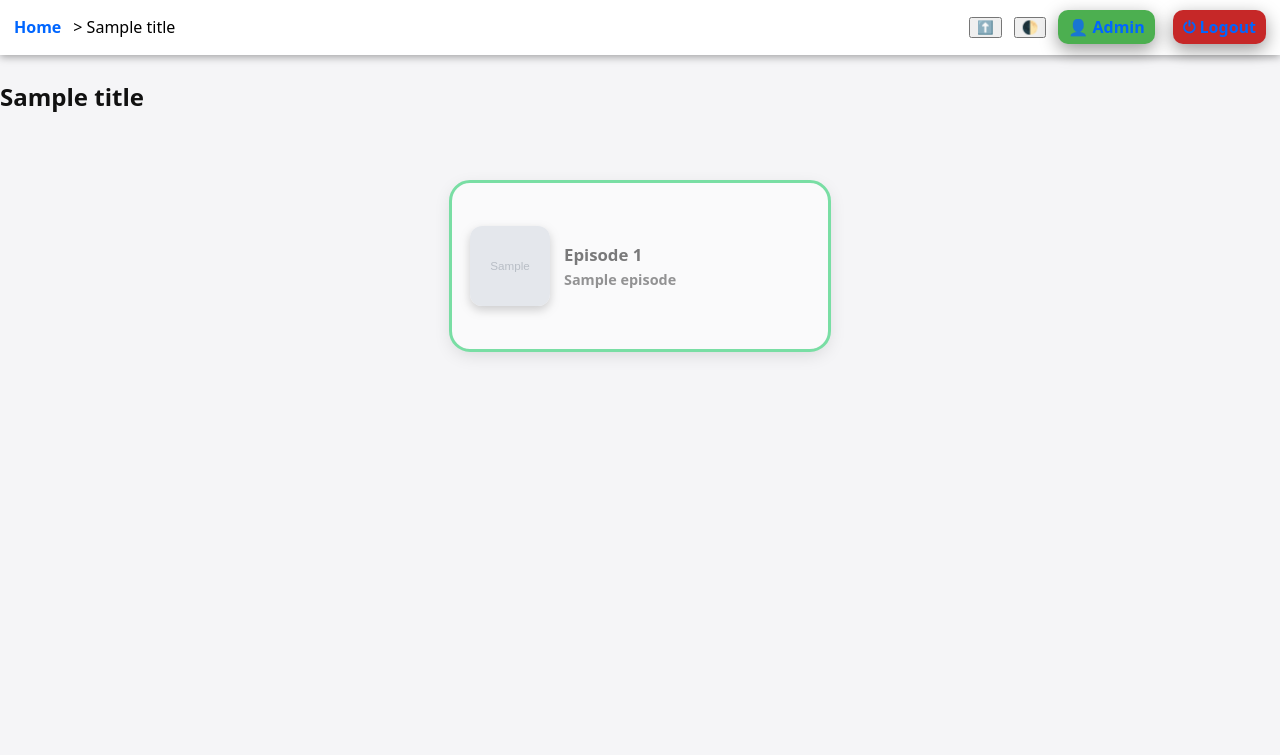
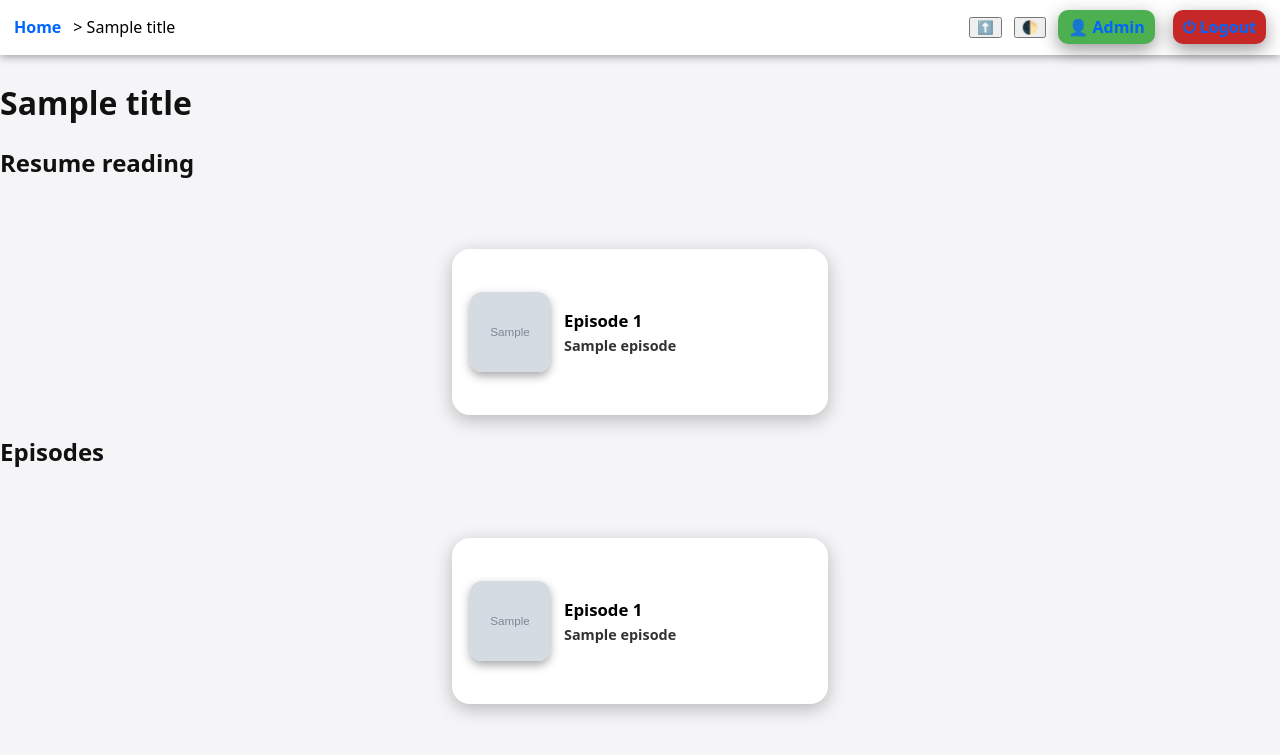
Before and after one commit to 70p4z/webtoon-reader, a Flask app: page /title/1 in a window 1280 px wide. Shown: the top 755 px of the page. Run offline with Flask 3, Linux system fonts and the light colour scheme; a user stored in the database is signed in; tables that the repository leaves empty hold one stand-in row (values such as "Sample post"); grey boxes marked "Sample" are stand-in pictures.

Commit message:
- better handle bookmark (a bookmark per user and per title, instead of per episode, to avoid trouble when rereading) - ad dthe resume card on top of the title list

```diff
--- a/app/app.py
+++ b/app/app.py
@@ -485,8 +485,14 @@ def home():
 def title_view(tid):
     title = Title.query.get_or_404(tid)
     episodes = Episode.query.filter_by(title_id=tid).order_by(Episode.number).all()
-    bookmarks = { ue.episode_id: ue for ue in UserEpisode.query.filter_by(user_id=current_user.id).all()}
-    return render_template("episodes.html", title=title, episodes=episodes, bookmarks=bookmarks)
+    #bookmarks = { ue.episode_id: ue for ue in UserEpisode.query.filter_by(user_id=current_user.id).all()}
+    bookmark = UserEpisode.query.filter_by(
+        user_id=current_user.id,
+        title_id=tid
+    ).first()
+    if bookmark:
+        bookmarked_episode = Episode.query.get_or_404(bookmark.episode_id)
+    return render_template("episodes.html", title=title, episodes=episodes, bookmark=bookmark, bookmarked_episode=bookmarked_episode)
 
 @app.route("/episode/<int:eid>")
 @login_required
@@ -510,19 +516,18 @@ def progress():
     img_index = int(request.form["index"])
 
     ep = Episode.query.filter(Episode.id==eid).first()
-    ue = UserEpisode.query.filter_by(
+    ues = UserEpisode.query.filter_by(
         user_id=current_user.id,
-        title_id=ep.title_id
-    ).first()
+        title_id=ep.title_id)
+    ue = ues.first()
 
-    if not ue:
-        ue = UserEpisode(user_id=current_user.id, title_id=ep.title_id, episode_id=eid)
-        db.session.add(ue)
-
-    ue.scroll = img_index          # now means image index
-    ue.read = img_index > 0        # “started reading”
+    if ue:
+        ues.delete()
+    ue = UserEpisode(user_id=current_user.id, title_id=ep.title_id, episode_id=eid)
+    ue.scroll = img_index
+    ue.read = img_index > 0
     ue.updated = datetime.utcnow()
-
+    db.session.add(ue)
     db.session.commit()
     return "ok"
 
--- a/app/static/js/app.js
+++ b/app/static/js/app.js
@@ -37,7 +37,7 @@ function applyEpisodeOrder(){
 
   const order = localStorage.getItem("episodeOrder") || "asc";
 
-  const cards = Array.from(document.getElementsByClassName("episode-card"));
+  const cards = Array.from(list.getElementsByClassName("episode-card"));
 
   cards.sort((a, b) => {
     const na = parseInt(a.dataset.epNumber || 0);
--- a/app/templates/episodes.html
+++ b/app/templates/episodes.html
@@ -4,11 +4,34 @@
 &gt; {{ title.name }}
 {% endblock %}
 {% block content %}
-<h2>{{title.name}}</h2>
+<h1>{{title.name}}</h1>
+
+{% if bookmarked_episode %}
+<h2>Resume reading</h2>
+<div class='episodes' id="episode-resume">
+    <a href="{{ url_for('episode', eid=bookmarked_episode.id) }}"
+         class="episode-card">
+        {% if bookmarked_episode.thumb %}
+            <img class="episode-thumb"
+                 src="{{ url_for('media', eid=bookmarked_episode.id, fname=bookmarked_episode.thumb) }}"
+                 alt="thumb">
+        {% endif %}
+        <div class="episode-info">
+            <div class="episode-title">
+                Episode {{ bookmarked_episode.number }}
+            </div>
+            <div class="episode-name">
+                {{ bookmarked_episode.name }}
+            </div>
+        </div>
+    </a>
+</div>
+{% endif %}
+
+<h2>Episodes</h2>
 <div class='episodes' id="episode-list">
 {% for e in episodes %}
 <a class="episode-card
-{% if bookmarks.get(e.id) and bookmarks[e.id].scroll>0 %} resume {% endif %}
 " href="{{ url_for('episode', eid=e.id) }}" data-ep-number="{{ e.number }}">
 
     {% if e.thumb %}
@@ -25,9 +48,6 @@
             {{ e.name }}
         </div>
 
-        {% if bookmarks.get(e.id) and bookmarks[e.id].scroll>0 %}
-            <!--<div class="resume-badge">Resume</div>-->
-        {% endif %}
     </div>
 
 </a>
```
